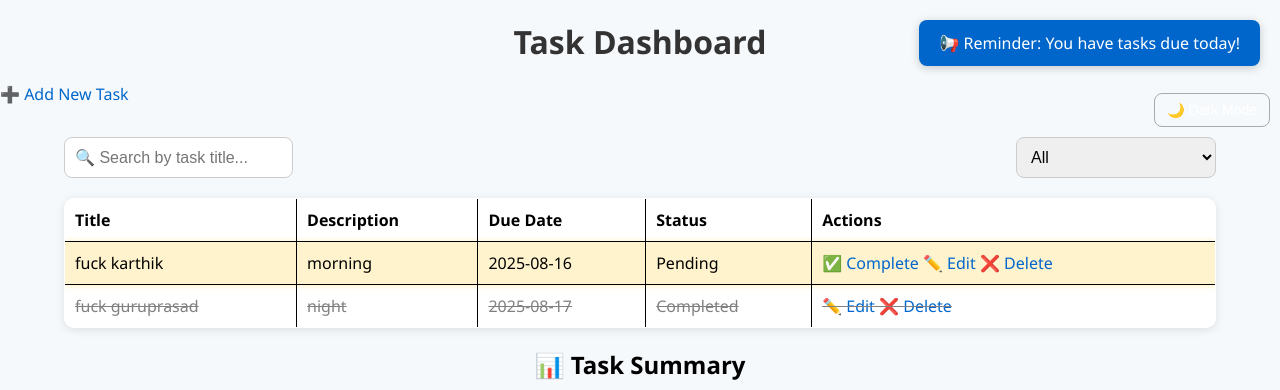
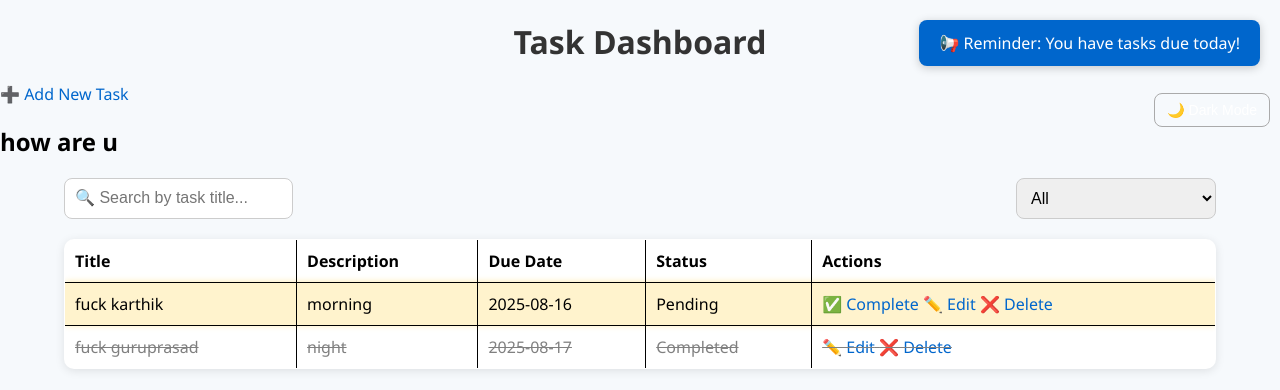
Before and after one commit to amruthbadi0999/task_scheduler_project1, a Flask app: page / in a window 1280 px wide. Shown: the top 390 px of the page. Run offline with Flask 3, Linux system fonts and the light colour scheme; data comes from the database, SQL or seed files in the repository; both versions use the stored data as it was after the commit.

Commit message:
updated html h2

```diff
--- a/task_scheduler_app/templates/index.html
+++ b/task_scheduler_app/templates/index.html
@@ -56,6 +56,7 @@
     <a href="{{ url_for('add_task') }}">➕ Add New Task</a>
 
     <!-- ✅ Search + Filter -->
+     <h2>how are u</h2>
     <div class="search-filter-container">
       <input type="text" id="searchInput" placeholder="🔍 Search by task title...">
       <select id="statusFilter">
```
Also changed, not shown: task_scheduler_app/database.db.
